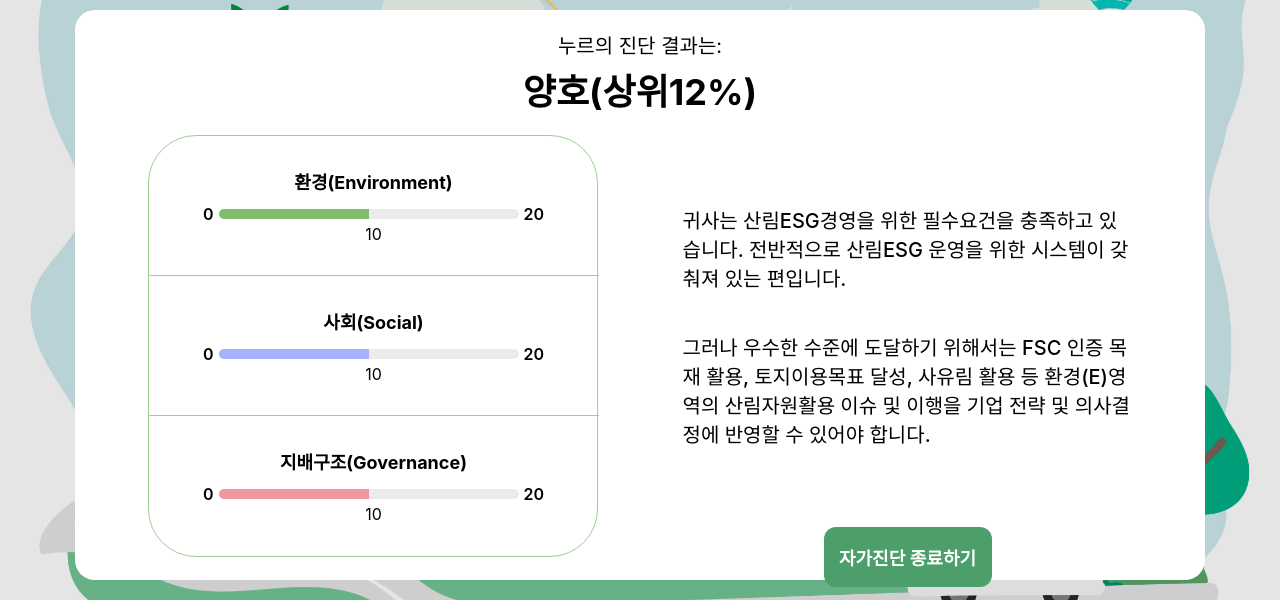
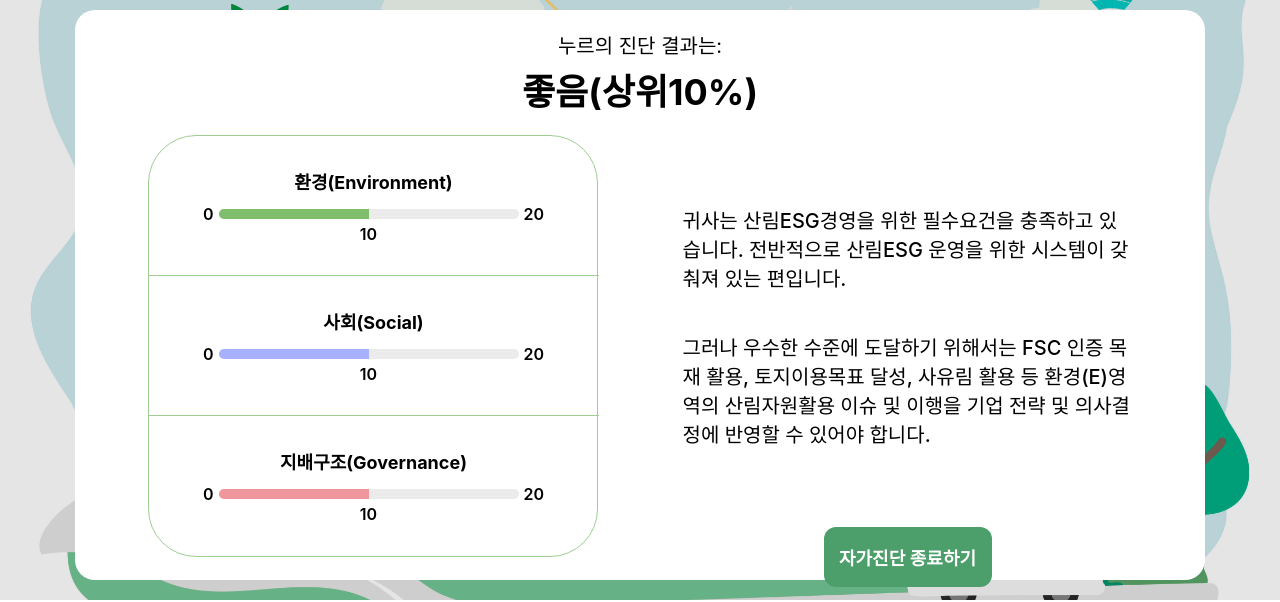
Before and after one commit to rlawlsdn263/cnnu-esg, a React (Vite) app: page /result in a window 1280 px wide. Shown: the part 206-808 px from the top of the page. Built offline with nearby package versions, Linux system fonts and the light colour scheme; a web font is replaced by a local one.

Commit message:
[🔧코드수정] Result 페이지 컴포넌트 코드 수정
- Result 컴포넌트 데이터 바인딩
- Result 컴포넌트 progress 바 점수 기준점 설정

```diff
--- /dev/null
+++ b/src/data/result.json
@@ -0,0 +1,20 @@
+[
+  {
+  "id": 0,
+  "percentage": "나쁨(50%)",
+  "text1": "귀사는 산림ESG경영을 위한 필수요건을 충족하고 있습니다. 전반적으로 산림ESG 운영을 위한 시스템이 갖춰져 있는 편입니다.",
+  "text2": "그러나 우수한 수준에 도달하기 위해서는 FSC 인증 목재 활용, 토지이용목표 달성, 사유림 활용 등 환경(E)영역의 산림자원활용 이슈 및 이행을 기업 전략 및 의사결정에 반영할 수 있어야 합니다."
+  },
+  {
+    "id": 1,
+    "percentage": "보통(30%)",
+    "text1": "귀사는 산림ESG경영을 위한 필수요건을 충족하고 있습니다. 전반적으로 산림ESG 운영을 위한 시스템이 갖춰져 있는 편입니다.",
+    "text2": "그러나 우수한 수준에 도달하기 위해서는 FSC 인증 목재 활용, 토지이용목표 달성, 사유림 활용 등 환경(E)영역의 산림자원활용 이슈 및 이행을 기업 전략 및 의사결정에 반영할 수 있어야 합니다."
+  },
+  {
+    "id": 2,
+    "percentage": "좋음(상위10%)",
+    "text1": "귀사는 산림ESG경영을 위한 필수요건을 충족하고 있습니다. 전반적으로 산림ESG 운영을 위한 시스템이 갖춰져 있는 편입니다.",
+    "text2": "그러나 우수한 수준에 도달하기 위해서는 FSC 인증 목재 활용, 토지이용목표 달성, 사유림 활용 등 환경(E)영역의 산림자원활용 이슈 및 이행을 기업 전략 및 의사결정에 반영할 수 있어야 합니다."
+  }
+]
--- a/src/pages/Result/Result.jsx
+++ b/src/pages/Result/Result.jsx
@@ -1,14 +1,23 @@
 import styles from "./Result.module.css";
 import { Button } from "../../components"
+import result from "../../data/result.json"
+import { useNavigate } from 'react-router-dom';
 
 export function Result() {
+
+  const navigate = useNavigate();
+
+  function goToHome() {
+    navigate("/");
+  }
+
   return(
   <div className={styles.container}>
     <h2 className={styles.title}>산림ESG경영 진단결과</h2>
     <div className={styles.result}>
       <div className={styles["result-top"]}>
         <span className={styles["result-text"]}>누르의 진단 결과는:</span>
-        <span className={styles["result-title"]}>양호(상위12%)</span>
+        <span className={styles["result-title"]}>{result[2].percentage}</span>
       </div>
       <div className={styles["inner-container"]}>
         <div className={styles["inner-left"]}>
@@ -21,7 +30,7 @@ export function Result() {
               </div>
               <span>20</span>
             </div>
-            <div>10</div>
+            <div className={styles.point}>10</div>
           </div>
           <div className={styles.score}>
             <span className={styles["score-title"]}>사회(Social)</span>
@@ -32,7 +41,7 @@ export function Result() {
               </div>
               <span>20</span>
             </div>
-            <div>10</div>
+            <div className={styles.point}>10</div>
           </div>
           <div className={styles.score}>
             <span className={styles["score-title"]}>지배구조(Governance)</span>
@@ -43,13 +52,13 @@ export function Result() {
               </div>
               <span>20</span>
             </div>
-            <div>10</div>
+            <div className={styles.point}>10</div>
           </div>
         </div>
         <div className={styles["inner-right"]}>
-          <p className={styles.desc1}>귀사는 산림ESG경영을 위한 필수요건을 충족하고 있습니다. 전반적으로 산림ESG 운영을 위한 시스템이 갖춰져 있는 편입니다.</p>
-          <p className={styles.desc2}>그러나 우수한 수준에 도달하기 위해서는 FSC 인증 목재 활용, 토지이용목표 달성, 사유림 활용 등 환경(E)영역의 산림자원활용 이슈 및 이행을 기업 전략 및 의사결정에 반영할 수 있어야 합니다.  </p>
-          <Button className={styles.button}>자가진단 종료하기</Button>
+          <p className={styles.desc1}>{result[2].text1}</p>
+          <p className={styles.desc2}>{result[2].text2}</p>
+          <Button className={styles.button} onClick={goToHome}>자가진단 종료하기</Button>
         </div>
       </div>
     </div>
--- a/src/pages/Result/Result.module.css
+++ b/src/pages/Result/Result.module.css
@@ -88,6 +88,12 @@
   position: absolute;
 }
 
+.point {
+  font-weight: 600;
+  position: relative;
+  left: -5px; /*-155px이 0, -5가 50 145px 100*/
+}
+
 .green {
   background-color: #7EBE6D;
 }
```
